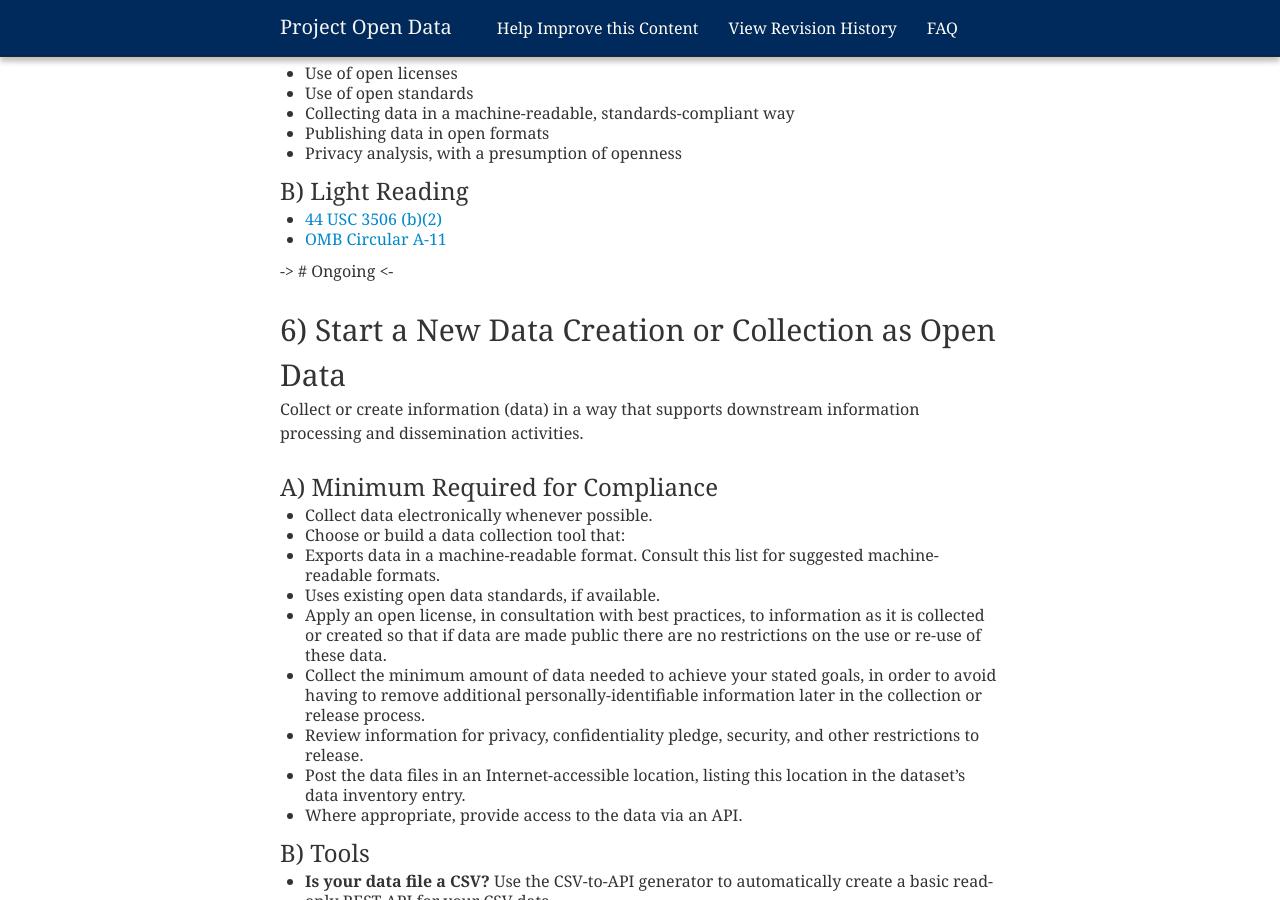
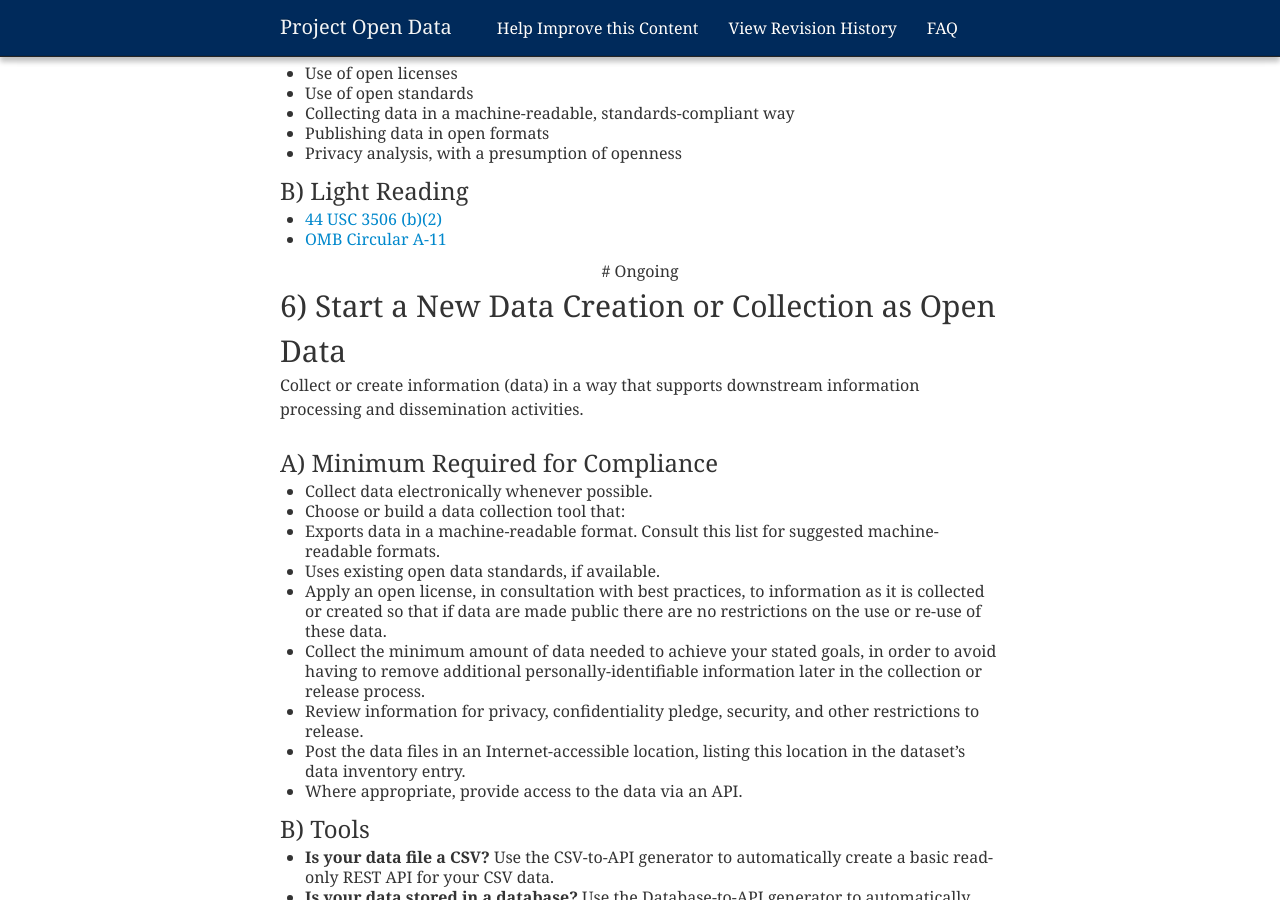
Before and after one commit to gbinal/p-o-d.github.com, a Jekyll site: the page built from implementation-guide.md, in a window 1280 px wide and 900 px high, scrolled down 3218 px. Built offline with Jekyll 4.4.1, drawn with Linux system fonts in a browser that asks for light colours; nearby versions of some CDN libraries.

```diff
--- a/implementation-guide.md
+++ b/implementation-guide.md
@@ -108,7 +108,7 @@ Review and update your existing IRM Strategic Plan to describe how your agency h
 * [44 USC 3506 (b)(2)](http://www.gpo.gov/fdsys/granule/USCODE-2011-title44/USCODE-2011-title44-chap35-subchapI-sec3506/content-detail.html)
 * [OMB Circular A-11](http://www.whitehouse.gov/omb/circulars_a11_current_year_a11_toc)
 
--> # Ongoing <-
+<center> # Ongoing </center>
 
 ## 6) Start a New Data Creation or Collection as Open Data
 
```
